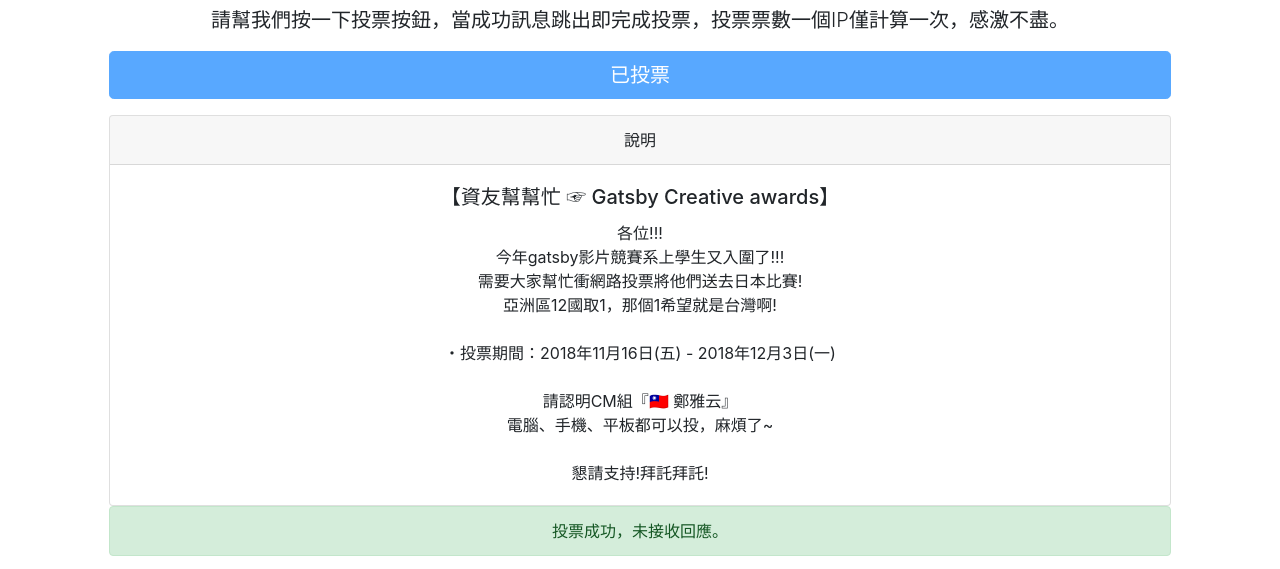
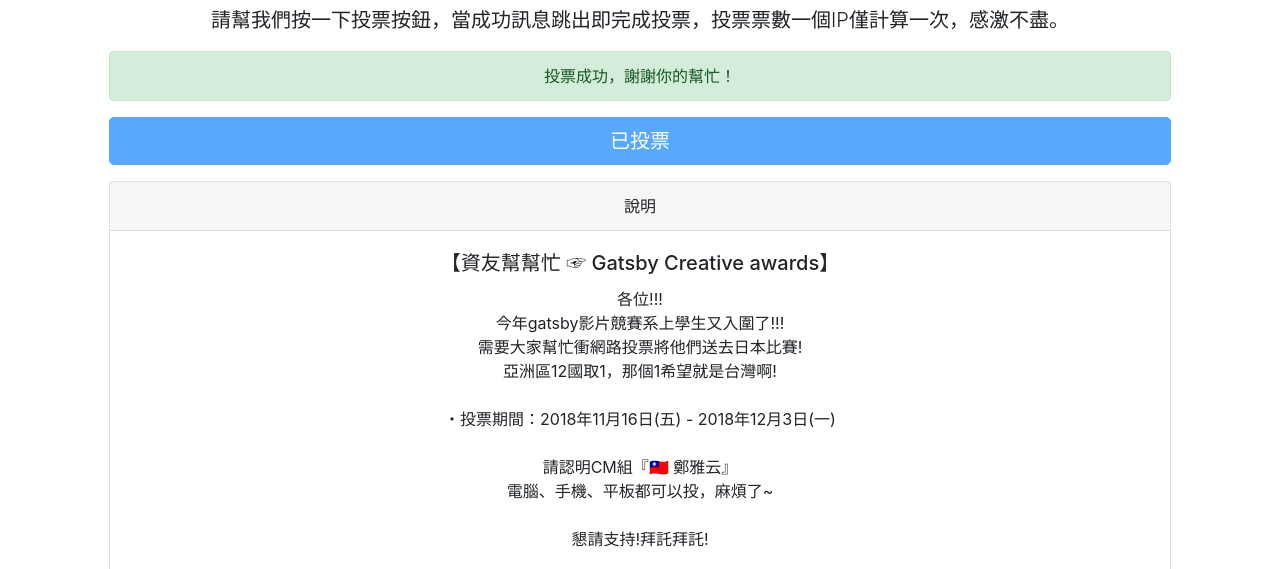
Before and after one commit to yc5/yc5.github.io, a plain HTML site: page gatsby2018/index.html in a window 1280 px wide. Both pictures are taken after a click on the button "投票". Shown: the part 179-748 px from the top of the page. Drawn offline with nearby package versions, Linux system fonts and the light colour scheme; no server answers.

```diff
--- a/gatsby2018/index.html
+++ b/gatsby2018/index.html
@@ -65,6 +65,7 @@
         <!-- <p class="lead">使用這套系統投票，您只需要點一下投票按鈕，可以節省尋找作品的時間。投票票數一個IP僅計算一次。</p> -->
         <p class="lead">請幫我們按一下投票按鈕，當成功訊息跳出即完成投票，投票票數一個IP僅計算一次，感激不盡。</p>
 
+        <p id="msg"></p>
         <p>
           <button type="button" class="btn btn-primary btn-lg btn-block" id="vote">投票</button>
         </p>
@@ -90,7 +91,6 @@
           </div>
         </div>
 
-        <p id="msg"></p>
 
         <a href="https://award.gatsby.jp/wp/wp-content/themes/gca/lib/work/cm/tw/2017.mp4" target="_blank">
           <img src="shot1.png" class="img-thumbnail" alt="">
@@ -134,7 +134,7 @@
           $("p#msg").append("<div class='alert alert-success' role='alert'> "+"投票成功"+" </div>");
         });
         posting.fail(function(){
-          $("p#msg").append("<div class='alert alert-success' role='alert'> "+"投票成功，未接收回應。"+" </div>");
+          $("p#msg").append("<div class='alert alert-success' role='alert'> "+"投票成功，謝謝你的幫忙！"+" </div>");
           $this.text("已投票");
 
         });
```
